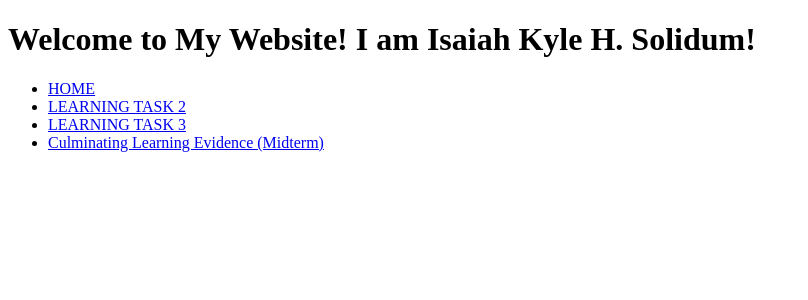
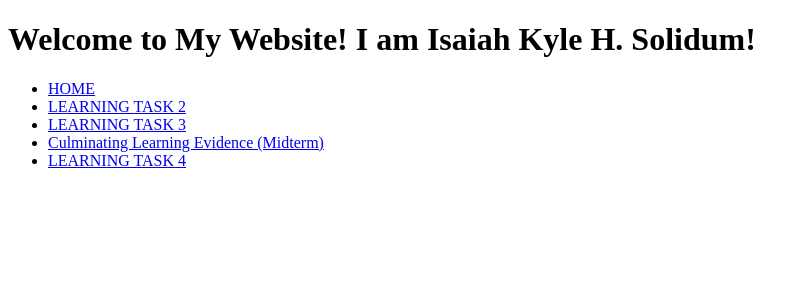
Before and after one commit to ikhsolidum/learningtasks, a PHP site: page / in a window 1280 px wide. Shown: the top 300 px of the page, without its empty margins (0-808 px from the left). Run offline with PHP 8.4, Linux system fonts and the light colour scheme.

Commit message:
Update index.php

```diff
--- a/index.php
+++ b/index.php
@@ -16,6 +16,9 @@
 	<a href="/LT3/index.html">LEARNING TASK 3</a>
 	</li>
 	<li><a href="/CLE1MT/index.html">Culminating Learning Evidence (Midterm)</a></li>
+	</li>
+	<li><a href="/lt4/index.html">LEARNING TASK 4</a>
+	</li>
 </ul>
 </body>
 </html>
```
